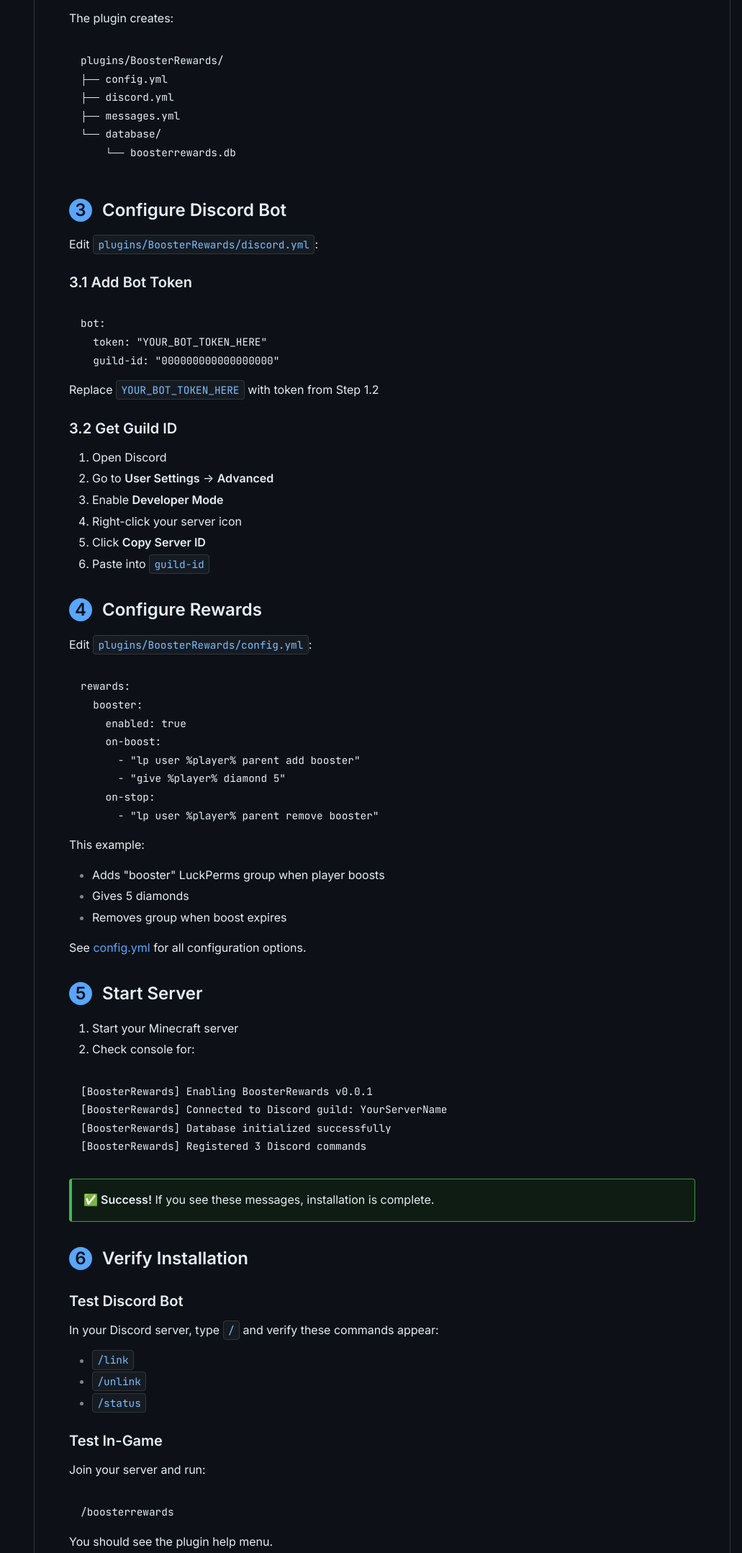
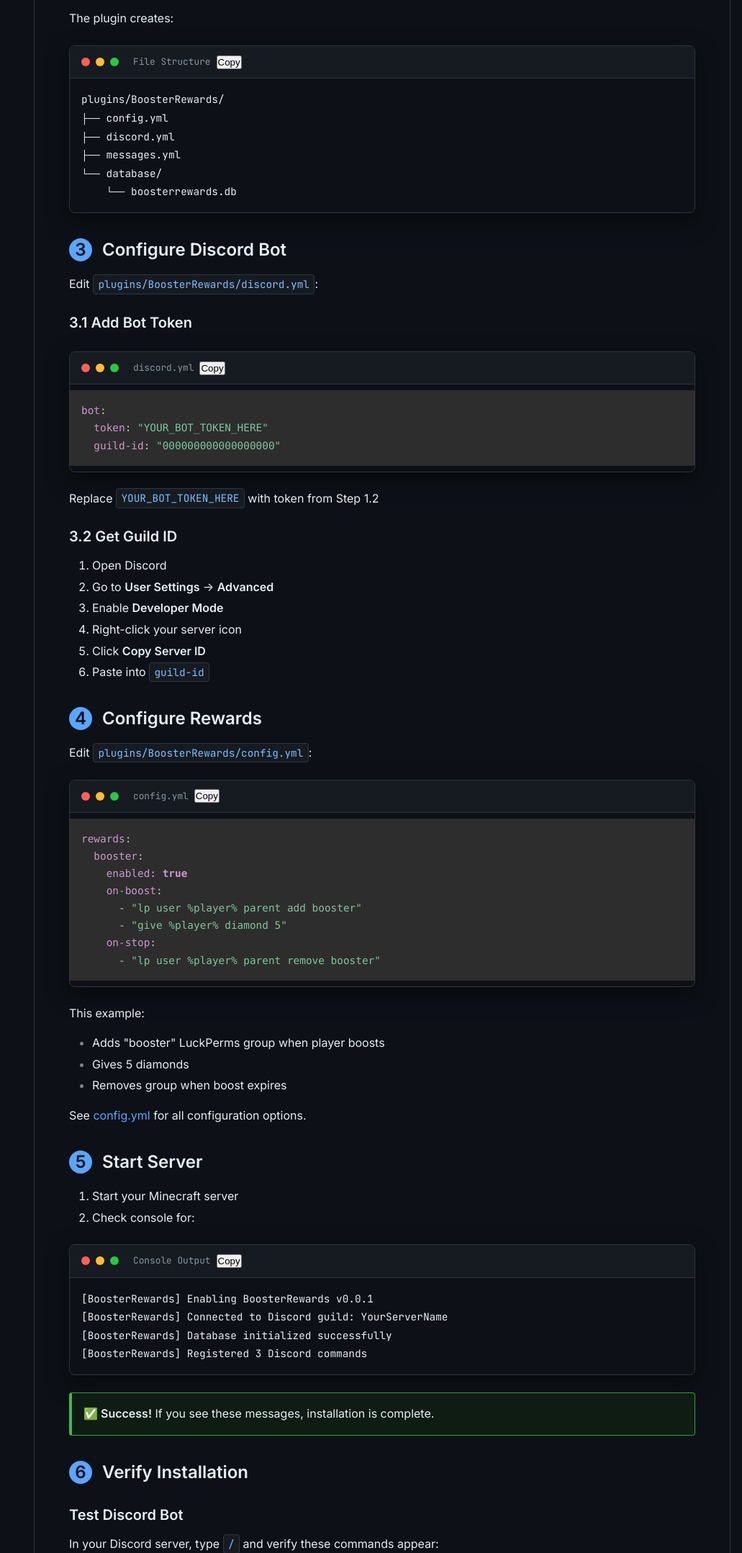
Before and after one commit to Jan1k1/BoosterRewards, a plain HTML site: page docs/installation.html in a window 1280 px wide. Shown: the part 1741-3898 px from the top of the page at 72% size, without its empty margins (249-1280 px from the left). Drawn offline with nearby package versions, Linux system fonts and the light colour scheme.

Commit message:
docs: complete premium overhaul for all code-heavy pages

```diff
--- a/docs/installation.html
+++ b/docs/installation.html
@@ -6,6 +6,7 @@
     <meta name="viewport" content="width=device-width, initial-scale=1.0">
     <title>Installation - BoosterRewards Wiki</title>
     <link rel="stylesheet" href="wiki.css">
+    <link rel="stylesheet" href="https://cdnjs.cloudflare.com/ajax/libs/prism/1.29.0/themes/prism-tomorrow.min.css">
 </head>
 
 <body>
@@ -145,21 +146,39 @@
             </ol>
 
             <p>The plugin creates:</p>
-            <pre><code>plugins/BoosterRewards/
+            <div class="code-window">
+                <div class="code-header">
+                    <div class="dot red"></div>
+                    <div class="dot yellow"></div>
+                    <div class="dot green"></div>
+                    <div class="code-title">File Structure</div>
+                    <button class="copy-btn" onclick="copyCode(this)">Copy</button>
+                </div>
+                <pre><code>plugins/BoosterRewards/
 ├── config.yml
 ├── discord.yml
 ├── messages.yml
 └── database/
     └── boosterrewards.db</code></pre>
+            </div>
 
             <h2><span class="step-number">3</span> Configure Discord Bot</h2>
 
             <p>Edit <code>plugins/BoosterRewards/discord.yml</code>:</p>
 
             <h3>3.1 Add Bot Token</h3>
-            <pre><code>bot:
+            <div class="code-window">
+                <div class="code-header">
+                    <div class="dot red"></div>
+                    <div class="dot yellow"></div>
+                    <div class="dot green"></div>
+                    <div class="code-title">discord.yml</div>
+                    <button class="copy-btn" onclick="copyCode(this)">Copy</button>
+                </div>
+                <pre><code class="language-yaml">bot:
   token: "YOUR_BOT_TOKEN_HERE"
   guild-id: "000000000000000000"</code></pre>
+            </div>
 
             <p>Replace <code>YOUR_BOT_TOKEN_HERE</code> with token from Step 1.2</p>
 
@@ -177,7 +196,15 @@
 
             <p>Edit <code>plugins/BoosterRewards/config.yml</code>:</p>
 
-            <pre><code>rewards:
+            <div class="code-window">
+                <div class="code-header">
+                    <div class="dot red"></div>
+                    <div class="dot yellow"></div>
+                    <div class="dot green"></div>
+                    <div class="code-title">config.yml</div>
+                    <button class="copy-btn" onclick="copyCode(this)">Copy</button>
+                </div>
+                <pre><code class="language-yaml">rewards:
   booster:
     enabled: true
     on-boost:
@@ -185,6 +212,7 @@
       - "give %player% diamond 5"
     on-stop:
       - "lp user %player% parent remove booster"</code></pre>
+            </div>
 
             <p>This example:</p>
             <ul>
@@ -202,10 +230,19 @@
                 <li>Check console for:</li>
             </ol>
 
-            <pre><code>[BoosterRewards] Enabling BoosterRewards v0.0.1
+            <div class="code-window">
+                <div class="code-header">
+                    <div class="dot red"></div>
+                    <div class="dot yellow"></div>
+                    <div class="dot green"></div>
+                    <div class="code-title">Console Output</div>
+                    <button class="copy-btn" onclick="copyCode(this)">Copy</button>
+                </div>
+                <pre><code>[BoosterRewards] Enabling BoosterRewards v0.0.1
 [BoosterRewards] Connected to Discord guild: YourServerName
 [BoosterRewards] Database initialized successfully
 [BoosterRewards] Registered 3 Discord commands</code></pre>
+            </div>
 
             <div class="success-box">
                 <strong>✅ Success!</strong> If you see these messages, installation is complete.
@@ -223,7 +260,16 @@
 
             <h3>Test In-Game</h3>
             <p>Join your server and run:</p>
-            <pre><code>/boosterrewards</code></pre>
+            <div class="code-window">
+                <div class="code-header">
+                    <div class="dot red"></div>
+                    <div class="dot yellow"></div>
+                    <div class="dot green"></div>
+                    <div class="code-title">Minecraft Command</div>
+                    <button class="copy-btn" onclick="copyCode(this)">Copy</button>
+                </div>
+                <pre><code class="language-mcfunction">/boosterrewards</code></pre>
+            </div>
 
             <p>You should see the plugin help menu.</p>
 
@@ -248,6 +294,20 @@
             </div>
         </main>
     </div>
+
+    <script src="https://cdnjs.cloudflare.com/ajax/libs/prism/1.29.0/prism.min.js"></script>
+    <script src="https://cdnjs.cloudflare.com/ajax/libs/prism/1.29.0/components/prism-yaml.min.js"></script>
+    <script>
+        function copyCode(btn) {
+            const pre = btn.closest('.code-window').querySelector('pre');
+            const code = pre.innerText;
+            navigator.clipboard.writeText(code).then(() => {
+                const originalText = btn.innerText;
+                btn.innerText = 'Copied!';
+                setTimeout(() => btn.innerText = originalText, 2000);
+            });
+        }
+    </script>
 </body>
 
 </html>
```
Also changed, not shown: docs/permissions.html (+28 -2 lines).
